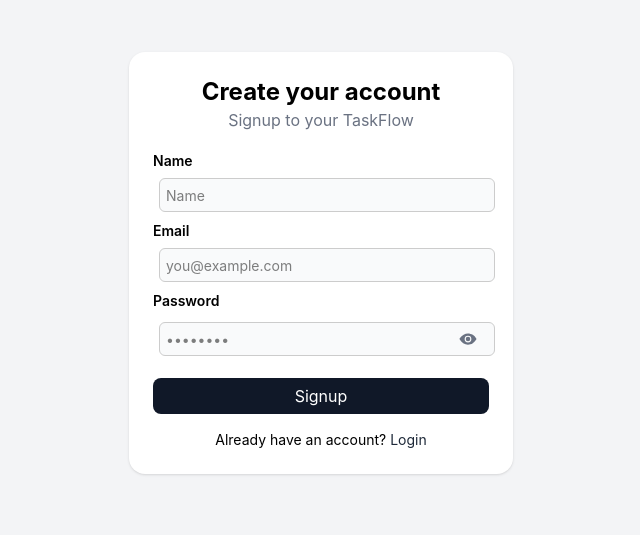
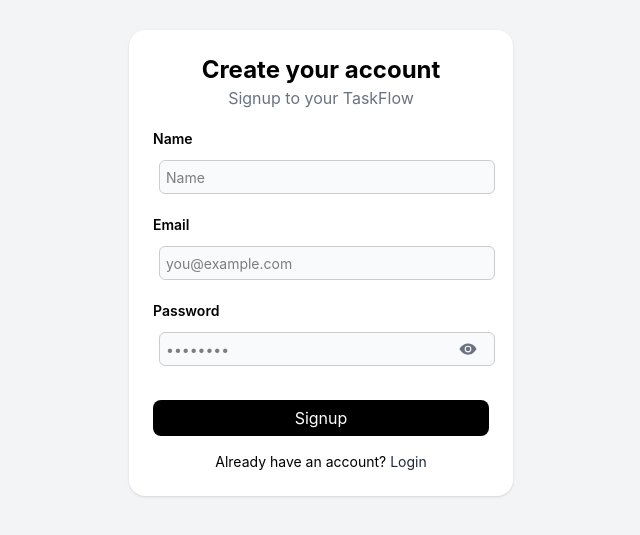
Before and after one commit to sonalghinaiya/todo-app, a React app in the folder frontend/: page /register in a window 1280 px wide. Shown: the part 137-672 px from the top of the page, without its empty margins (319-959 px from the left). Built offline with nearby package versions, Linux system fonts and the light colour scheme; the HTML template or start-up script is replaced by a standard one.

Commit message:
refactor(ui): create reusable button and input components

```diff
--- /dev/null
+++ b/frontend/src/components/Button.jsx
@@ -0,0 +1,16 @@
+function Button({ children, onClick, type = "button", loading, className }) {
+  return (
+    <button
+      type={type}
+      onClick={onClick}
+      disabled={loading}
+      className={`px-2 py-1.5 mt-4 rounded-lg text-white ${
+        loading ? "bg-gray-400 cursor-not-allowed" : "bg-black"
+      } ${className}`}
+    >
+      {loading ? "Please wait..." : children}
+    </button>
+  );
+}
+
+export default Button;
--- /dev/null
+++ b/frontend/src/components/Input.jsx
@@ -0,0 +1,31 @@
+function Input({
+  label,
+  type = "text",
+  value,
+  onChange,
+  placeholder,
+  className,
+  rightIcon,
+}) {
+  return (
+    <div className="mb-3">
+      {label && <label className="text-sm font-semibold">{label}</label>}
+      <div className="relative mt-1">
+        <input
+          type={type}
+          value={value}
+          placeholder={placeholder}
+          onChange={onChange}
+          className={`${className}`}
+        />
+        {rightIcon && (
+          <div className="absolute right-3 top-1/2 -translate-y-1/2 cursor-pointer text-gray-500">
+            {rightIcon}
+          </div>
+        )}
+      </div>
+    </div>
+  );
+}
+
+export default Input;
--- a/frontend/src/pages/Dashboard.jsx
+++ b/frontend/src/pages/Dashboard.jsx
@@ -1,5 +1,6 @@
 import React, { useEffect, useState } from "react";
 import { api } from "../api/axios";
+import Button from "../components/Button";
 
 function Dashboard() {
   const [tasks, setTasks] = useState([]);
@@ -23,10 +24,20 @@
   }, []);
   return (
     <div className="p-4">
-      <h2 className="text-xl font-bold mb-4">My Tasks</h2>
-
+      <div className="flex flex-col sm:flex-row sm:items-center justify-between gap-4 mb-8">
+        <div>
+          <h1 className="text-2xl font-bold text-slate-900">Tasks</h1>
+          <p className="text-sm text-slate-500 mt-1">
+            {tasks.length} tasks total
+          </p>
+          {tasks.length === 0 && (
+            <p className="text-gray-500 text-center">No tasks found</p>
+          )}
+        </div>
+        <Button>New Task</Button>
+      </div>
       {tasks.map((task) => (
-        <div key={task._id} className="bg-white p-3 shadow mb-2 rounded">
+        <div key={task._id} className="bg-white p-3 shadow mb-2 rounded mt-5">
           <h4 className="font-semibold">{task.title}</h4>
           <p className="text-sm text-gray-500">{task.description}</p>
         </div>
--- a/frontend/src/pages/Login.jsx
+++ b/frontend/src/pages/Login.jsx
@@ -4,6 +4,8 @@
 import { IoEye, IoEyeOff } from "react-icons/io5";
 import { api } from "../api/axios.js";
 import toast from "react-hot-toast";
+import Button from "../components/Button.jsx";
+import Input from "../components/Input.jsx";
 
 function Login() {
   const [email, setEmail] = useState("");
@@ -48,43 +50,34 @@
           Login to your Taskflow account
         </p>
         <div>
-          <label className="text-sm font-semibold">Email</label>
-          <input
+          <Input
+            label="Email"
             type="email"
-            placeholder="you@example.com"
             value={email}
             className="input"
             onChange={(e) => setEmail(e.target.value)}
+            placeholder="you@example.com"
           />
         </div>
         <div>
-          <label className="text-sm font-semibold">Password</label>
-          <div className="relative mt-1">
-            <input
+          <Input
+            label="Password"
             type={showPassword ? "text" : "password"}
             placeholder="••••••••"
             value={password}
             className="input"
             onChange={(e) => setPassword(e.target.value)}
+            rightIcon={
+              <span onClick={() => setShowPassword(!showPassword)}>
+                {showPassword ? <IoEyeOff size={18} /> : <IoEye size={18} />}
+              </span>
+            }
           />
-            <button
-              type="button"
-              onClick={() => setShowPassword(!showPassword)}
-              className="absolute right-3 top-1/2 -translate-y-1/2 text-gray-500"
-            >
-              {showPassword ? <IoEyeOff size={18} /> : <IoEye size={18} />}
-            </button>
+          <Button type="submit" className="w-full" loading={loading}>
+            Login
+          </Button>
         </div>
-        </div>
-        <button
-          type="submit"
-          disabled={loading}
-          className={`w-full px-2 py-1.5 mt-4 rounded-lg text-white ${
-            loading ? "bg-gray-400 cursor-not-allowed" : "bg-gray-900"
-          }`}
-        >
-          {loading ? "Signing in..." : "Login"}
-        </button>
+
         <p className="text-sm text-center mt-4">
           Don't have an account?{" "}
           <Link to="/register" className="text-gray-800 hover:underline">
--- a/frontend/src/pages/Register.jsx
+++ b/frontend/src/pages/Register.jsx
@@ -3,6 +3,8 @@
 import { IoEye, IoEyeOff } from "react-icons/io5";
 import { api } from "../api/axios";
 import toast from "react-hot-toast";
+import Button from "../components/Button";
+import Input from "../components/Input";
 
 function Register() {
   const navigate = useNavigate();
@@ -43,56 +45,46 @@
           Signup to your TaskFlow
         </p>
         <div>
-          <label className="text-sm font-semibold">Name</label>
-          <input
+          <Input
+            label="Name"
+            type="text"
+            value={name}
             className="input"
-            name="name"
+            onChange={(e) => setName(e.target.value)}
             placeholder="Name"
-            value={name}
-            onChange={(e) => setName(e.target.value)}
           />
         </div>
 
         <div>
-          <label className="text-sm font-semibold">Email</label>
-          <input
+          <Input
+            label="Email"
             type="email"
-            placeholder="you@example.com"
             value={email}
             className="input"
             onChange={(e) => setEmail(e.target.value)}
+            placeholder="you@example.com"
           />
         </div>
 
         <div>
-          <label className="text-sm font-semibold">Password</label>
-          <div className="relative mt-1">
-            <input
+          <Input
+            label="Password"
             type={showPassword ? "text" : "password"}
             placeholder="••••••••"
             value={password}
             className="input"
             onChange={(e) => setPassword(e.target.value)}
+            rightIcon={
+              <span onClick={() => setShowPassword(!showPassword)}>
+                {showPassword ? <IoEyeOff size={18} /> : <IoEye size={18} />}
+              </span>
+            }
           />
-            <button
-              type="button"
-              onClick={() => setShowPassword(!showPassword)}
-              className="absolute right-3 top-1/2 -translate-y-1/2 text-gray-500"
-            >
-              {showPassword ? <IoEyeOff size={18} /> : <IoEye size={18} />}
-            </button>
-          </div>
         </div>
 
-        <button
-          disabled={loading}
-          className={`w-full px-2 py-1.5 mt-4 rounded-lg text-white ${
-            loading ? "bg-gray-400 cursor-not-allowed" : "bg-gray-900"
-          }`}
-          type="submit"
-        >
-          {loading ? "Signing up..." : "Signup"}
-        </button>
+        <Button type="submit" className="w-full" loading={loading}>
+          Signup
+        </Button>
 
         <p className="text-sm text-center mt-4">
           Already have an account?{" "}
```
Lines whose indentation alone changed are shown as unchanged.
